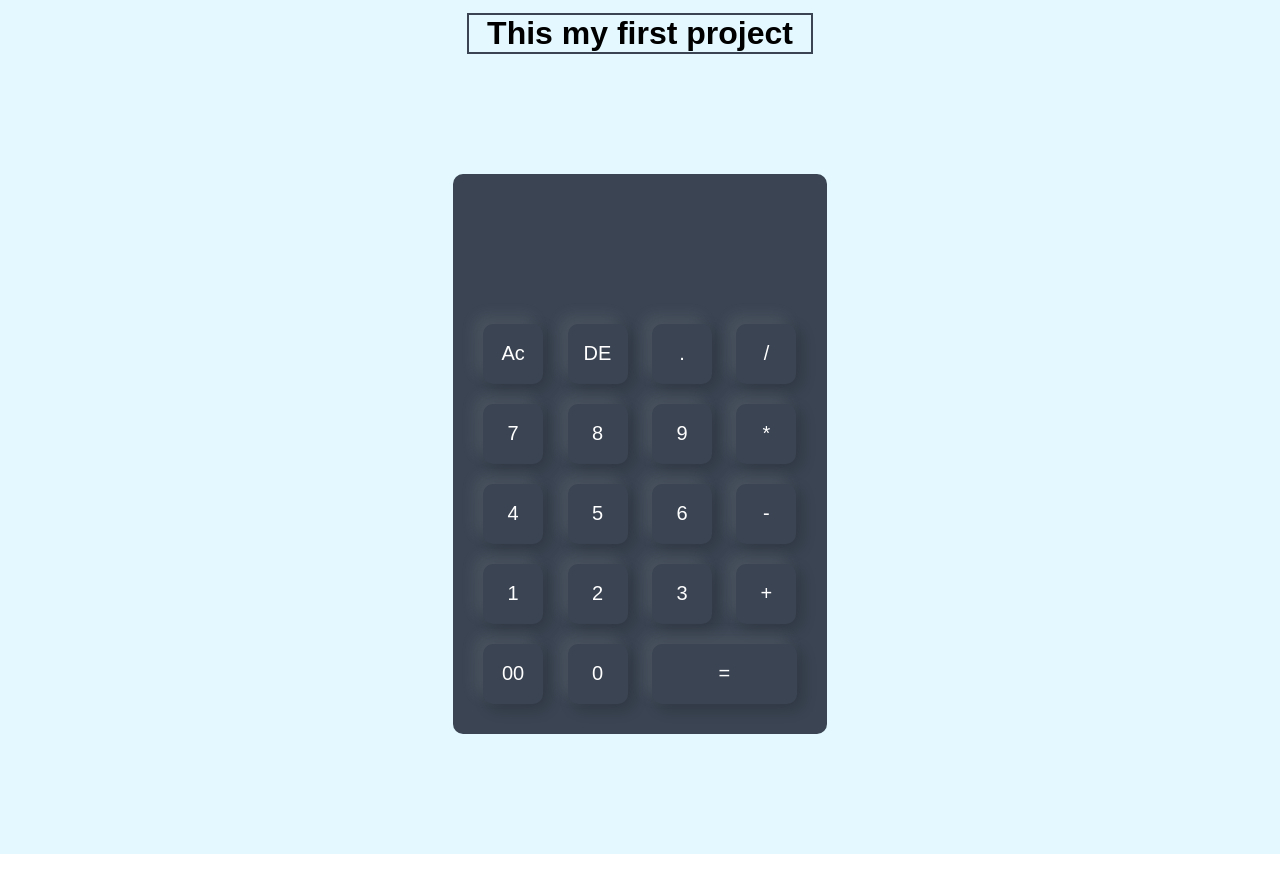
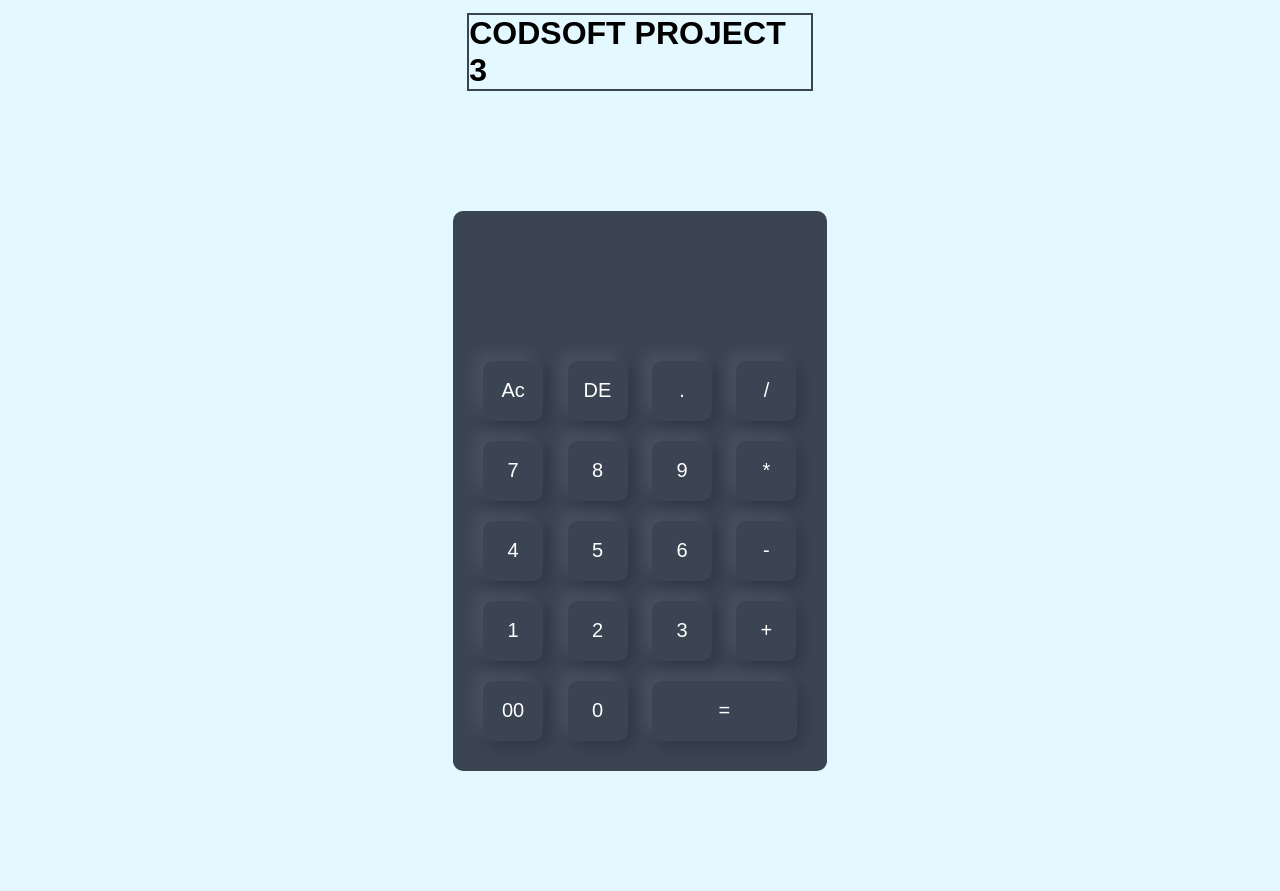
Before and after one commit to anshulmokhale/CODSOFT3, a plain HTML site: page index.html in a window 1280 px wide. Before the commit the page ends 854 px from the top, so only its background shows below. Drawn offline with Linux system fonts and the light colour scheme.

Commit message:
third commit

```diff
--- a/index.html
+++ b/index.html
@@ -11,7 +11,7 @@
 
 <body>
     <div class="contian">
-        <h1>This my first project</h1>
+        <h1>CODSOFT PROJECT 3</h1>
     </div>
     <div class="container">
 
```
